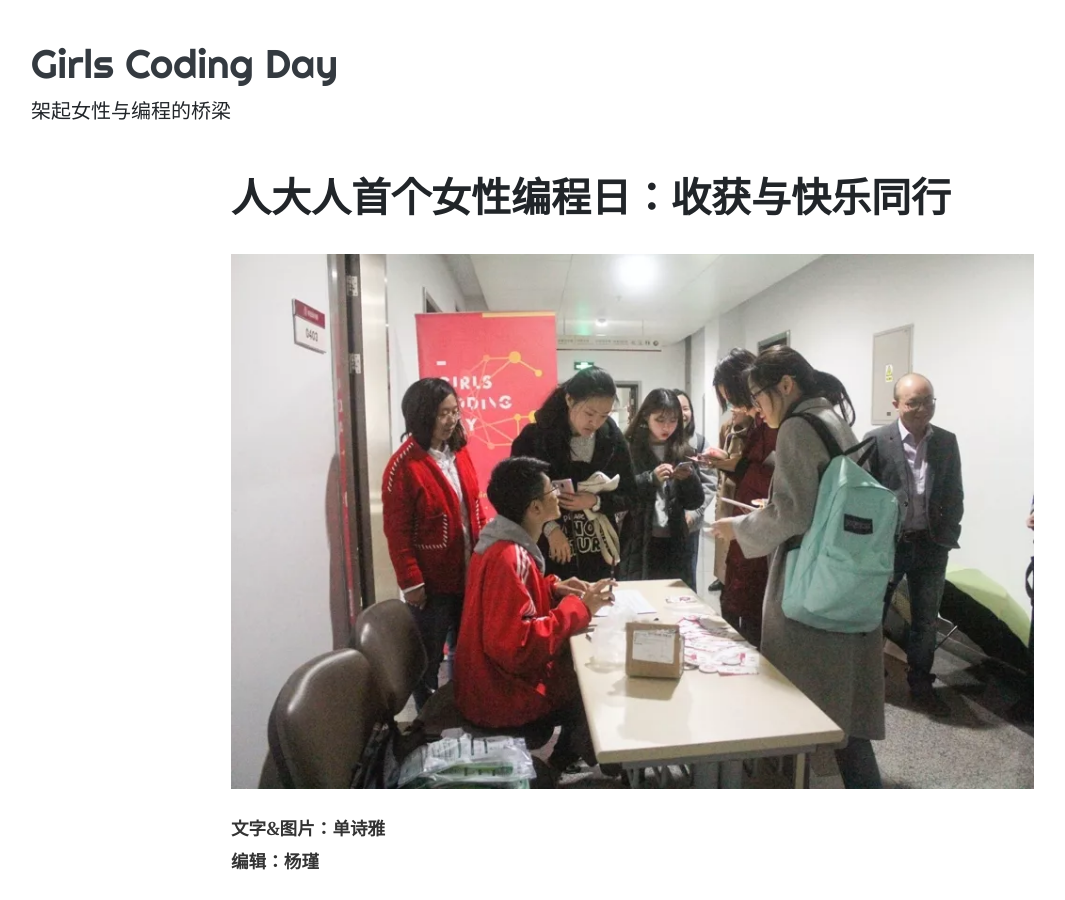
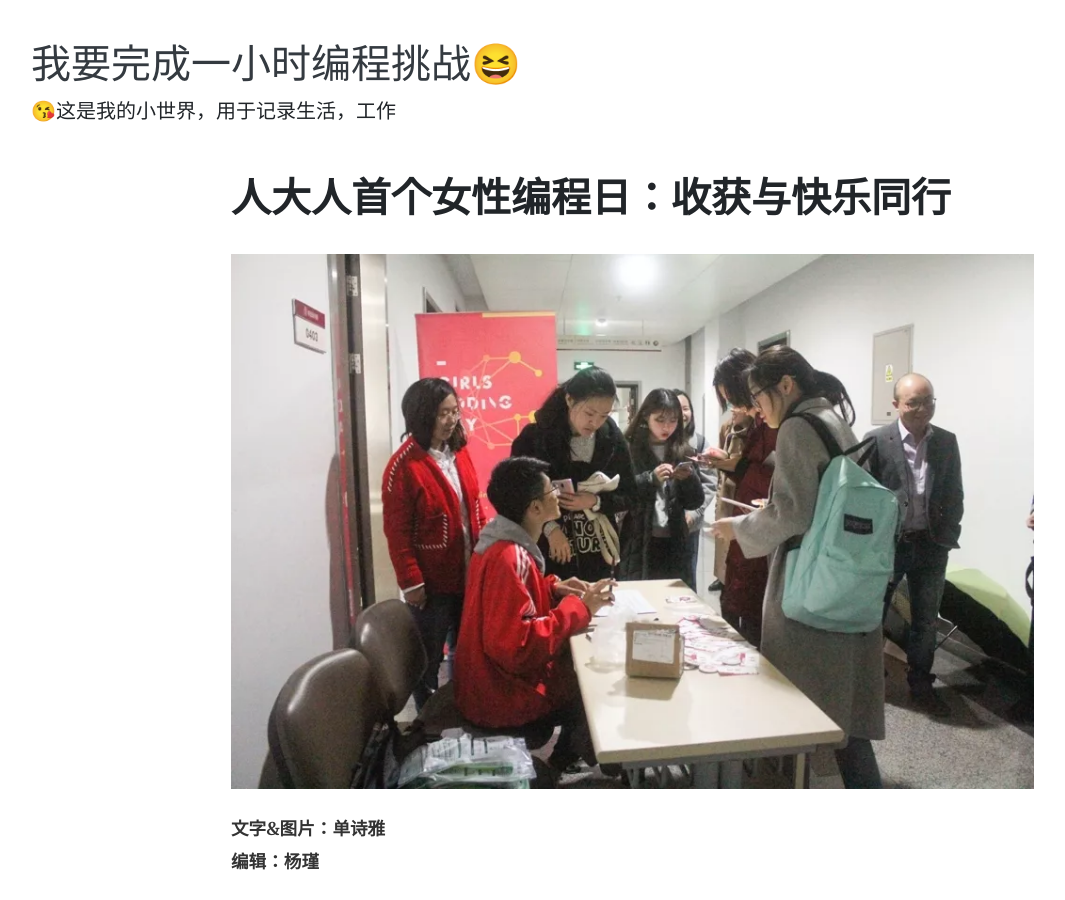
Before and after one commit to TMH268/my-first-blog, a Jekyll site: the page built from _posts/2018-11-05-my-first-post.md, in a window 1280 px wide and 900 px high. Shown: the whole window, without its empty margins (54-1119 px from the left). Built offline with Jekyll 4.4.1, drawn with Linux system fonts in a browser that asks for light colours; nearby versions of some CDN libraries; some of the changed text lies outside the part shown.

Commit message:
更新配置文件
自定义了标题

```diff
--- a/_config.yml
+++ b/_config.yml
@@ -1,12 +1,12 @@
 # "/" + 仓库的名字. 资源文件的路径组成部分
-baseurl: "/Girls-Coding-Day-Jekyll-blog-2"
+baseurl: "/my-first-flog"
 
 # 网页的标题
-title: "Girls Coding Day"
+title: "科技遇见她"
 # 网站的主标题
-name: "Girls Coding Day"
+name: "我要完成一小时编程挑战😆"
 # 网站副标题
-description: "架起女性与编程的桥梁"
+description: "😘这是我的小世界，用于记录生活，工作"
 
 # 分页配置
 # 每页文章数量
```
